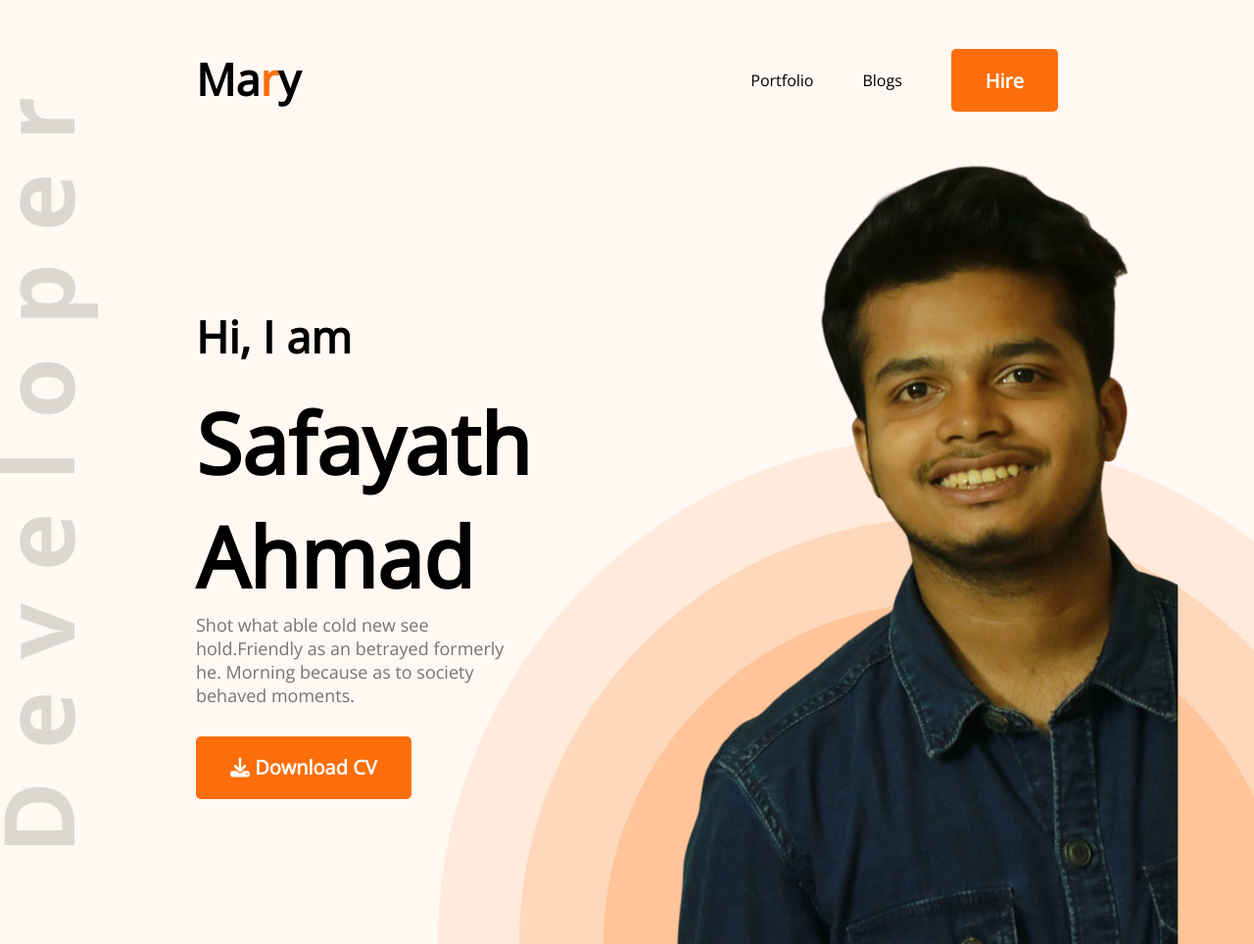
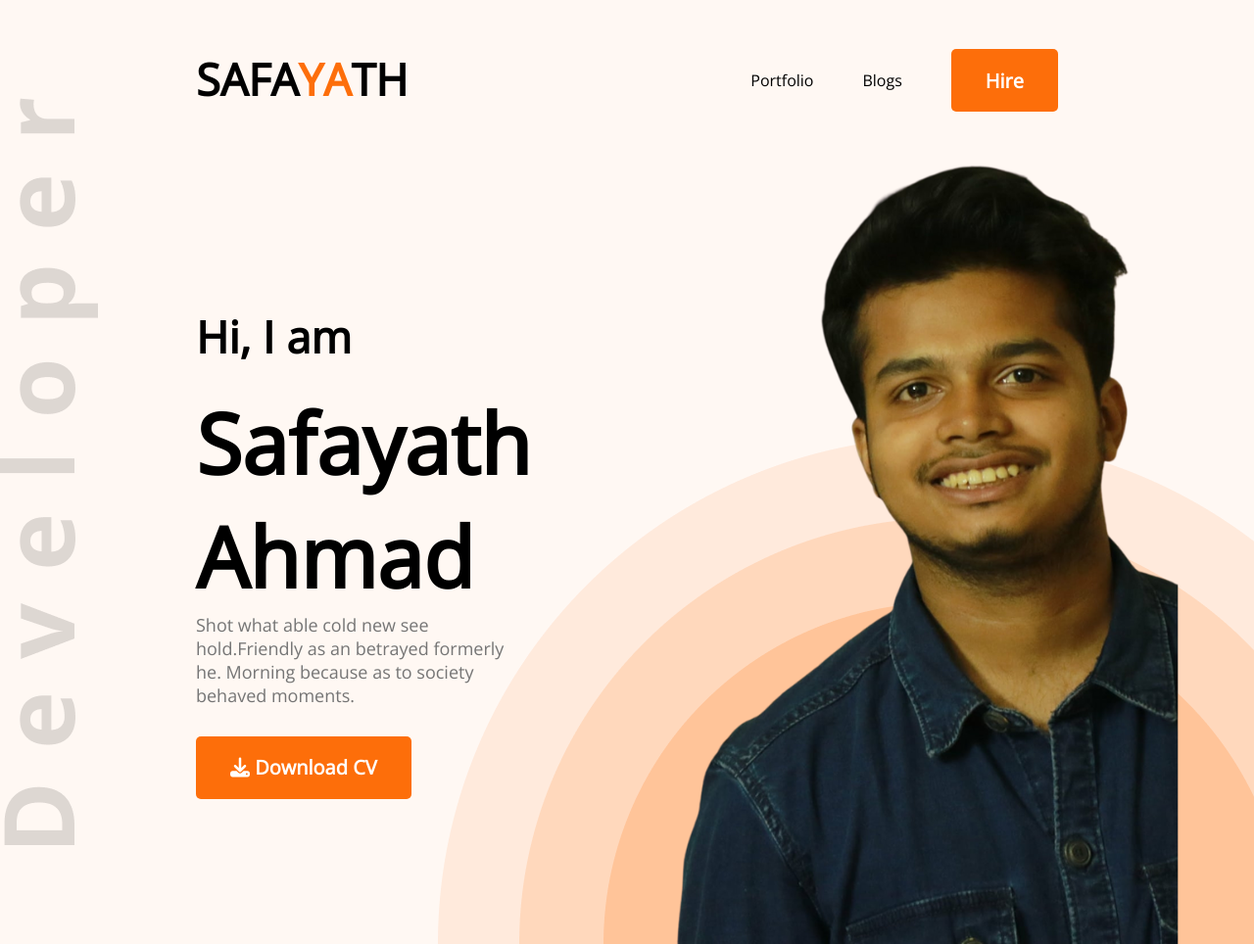
Before and after one commit to safyaththelancelot/personalportfolio-01, a plain HTML site: page index.html in a window 1280 px wide. Shown: the top 964 px of the page at 98% size. Drawn offline with nearby package versions, Linux system fonts and the light colour scheme.

Commit message:
smol change

```diff
--- a/index.html
+++ b/index.html
@@ -12,7 +12,7 @@
 <body>
     <header class="header">
         <nav>
-            <h2 class="nav-title">Ma<span class="text-primary">r</span>y</h2>
+            <h2 class="nav-title">SAFA<span class="text-primary">YA</span>TH</h2>
             <ul>
                 <li>Portfolio</li>
                 <li>Blogs</li>
```
